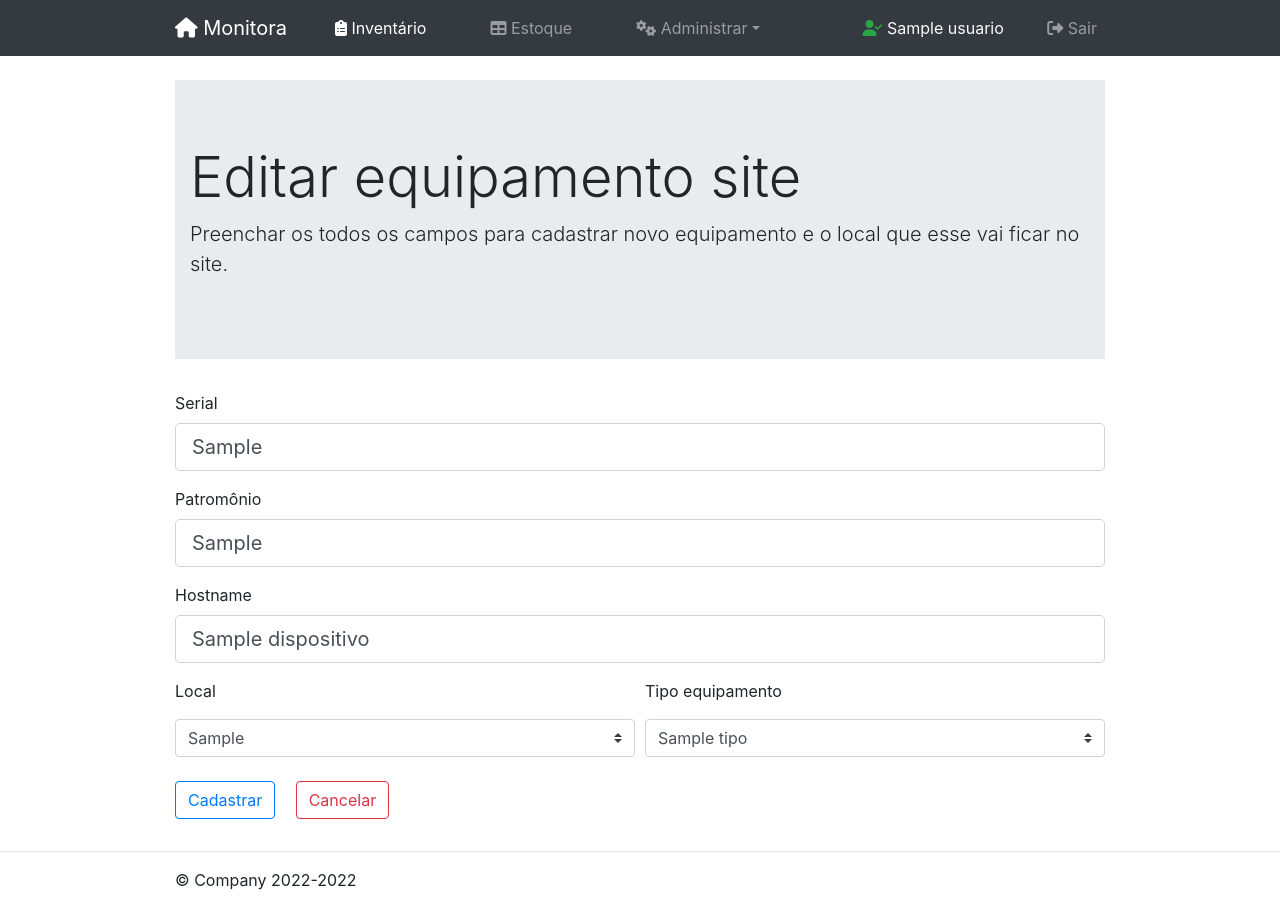
After one commit to jesiqueira/monitora, a Flask app: page /equipamento/1/editar in a window 1280 px wide. The commit adds this page. Run offline with Flask 2, Linux system fonts and the light colour scheme; a user stored in the database is signed in; tables that the repository leaves empty hold one stand-in row (values such as "Sample post"); some libraries are stand-ins or nearby versions.

Commit message:
criado rota para editar equipamentos

```diff
--- a/app/controllers/equipamento/routes.py
+++ b/app/controllers/equipamento/routes.py
@@ -1,5 +1,4 @@
-from distutils.log import ERROR
-from flask import render_template, Blueprint, flash, redirect, url_for
+from flask import render_template, Blueprint, flash, redirect, url_for, request
 from flask_login import login_required
 from app.controllers.equipamento.form_disposivo import DispositivosForm, TipoDispositivoForm
 from app.models.bdMonitora import Local, Tipo, Dispositivo, Site
@@ -40,6 +39,26 @@ def novo_equipamento():
 
     return render_template('create_equipamento.html', title='Novo Equipamento', form=form)
 
+@equipamento.route('/equipamento/<int:id>/editar', methods=['GET', 'POST'])
+@login_required
+def editarEquipamento(id):
+    form = DispositivosForm()
+    equipamentos = db.session.query(Dispositivo.id, Dispositivo.serial, Dispositivo.patrimonio, Dispositivo.hostname, Local.localizadoEm, Tipo.tipoNome).join(Local, Local.id == Dispositivo.idLocal).join(Tipo, Tipo.id == Dispositivo.idTipo).filter(Dispositivo.id == id).first()
+
+    if form.validate_on_submit():
+        flash('Cadastro atualizado com sucesso', 'success')
+        return redirect(url_for('equipamento.viewEqupamento'))
+
+    elif request.method == 'GET':
+        form.serial.data = equipamentos.serial
+        form.patrimonio.data = equipamentos.patrimonio
+        form.hostname.data = equipamentos.hostname
+        form.selection.data = equipamentos.localizadoEm
+        form.tipoDispositivo.data = equipamentos.tipoNome
+
+    return render_template('update_equipamento.html', title='Editar Equipamento', legenda = 'Editar equipamento site', form=form)
+
+
 @equipamento.route('/equipamento/view')
 def viewEqupamento():
     tipoEquipamentos = Tipo.query.all()
--- a/app/templates/listagem.html
+++ b/app/templates/listagem.html
@@ -47,7 +47,7 @@
           <td>{{equipamento.hostname}}</td>
           <td>{{equipamento.localizadoEm}}</td>
           <td>{{equipamento.tipoNome}}</td>
-          <td><a class="btn btn-info" href="#" role="button"><i class="fa-solid fa-pen-to-square"></i> Editar</a></td>
+          <td><a class="btn btn-info" href="{{url_for('equipamento.editarEquipamento', id=equipamento.id)}}" role="button"><i class="fa-solid fa-pen-to-square"></i> Editar</a></td>
         </tr>
         {% endfor %}
       </tbody>
--- /dev/null
+++ b/app/templates/update_equipamento.html
@@ -0,0 +1,89 @@
+{% extends "layout2.html" %}
+{% block content %}
+  <header>
+    <div class="jumbotron jumbotron-fluid mt-4">
+      <div class="container">
+        <h1 class="display-4">{{legenda}}</h1>
+        <p class="lead">Preenchar os todos os campos para cadastrar novo equipamento e o local que esse vai ficar no site.</p>
+      </div>
+    </div>
+  </header>
+  <div class="content-section mt-4">
+    <form method="POST" action="">
+      {{ form.hidden_tag() }}
+      <fieldset class="form-group">
+        <!-- <legend class="border-bottom mb-4">Cadastrar Novo Equipamento Site</legend> -->
+        <div class="form-group">
+          {{ form.serial.label(class='form-control-label') }}
+          {% if form.serial.errors %}
+            {{ form.serial(class='form-control form-control-lg is-invalid')}}
+            <div class="invalid-feedback">
+              {% for error in form.serial.errors %}
+                <span>{{ error }}</span>
+              {% endfor %}
+            </div>
+          {% else %}
+            {{ form.serial(class='form-control form-control-lg',placeholder='Ex.: XTPOQ1V1')}}
+          {% endif %}
+        </div>
+        <div class="form-group">
+          {{ form.patrimonio.label(class='form-control-label') }}
+          {% if form.patrimonio.errors %}
+            {{ form.patrimonio(class='form-control form-control-lg is-invalid')}}
+            <div class="invalid-feedback">
+              {% for error in form.patrimonio.errors %}
+                <span>{{ error }}</span>
+              {% endfor %}
+            </div>
+          {% else %}
+            {{ form.patrimonio(class='form-control form-control-lg', placeholder='Ex.: MSG00000001234')}}
+          {% endif %}
+        </div>
+        <div class="form-group">
+          {{ form.hostname.label(class='form-control-label') }}
+          {% if form.hostname.errors %}
+            {{ form.hostname(class='form-control form-control-lg is-invalid')}}
+            <div class="invalid-feedback">
+              {% for error in form.hostname.errors %}
+                <span>{{ error }}</span>
+              {% endfor %}
+            </div>
+          {% else %}
+            {{ form.hostname(class='form-control form-control-lg', placeholder='Ex.: PBR001150-M1234')}}
+          {% endif %}
+        </div>
+        <div class="form-row">
+          <div class="col-6">
+            {{form.selection.label(class="form-group mr-2")}}
+            {% if form.selection.errors %}
+              {{form.selection(class='custom-select mr-sm-2 is-invalid')}}
+              <div class="invalid-feedback">
+                {% for error in form.selection.errors %}
+                  <span>{{ error }}</span>
+                {% endfor %}
+              </div>
+            {% else %}
+              {{ form.selection(class='custom-select')}}
+            {% endif %}
+          </div>
+          <div class="col-6">
+            {{form.tipoDispositivo.label(class='form-group mr-2')}}
+            {{form.tipoDispositivo(class='custom-select mr-sm-2')}}
+          </div>
+          <!-- <div class="form-check form-check-inlinee mt-4">
+            {% for i in form.tipoDispositivo %}
+              {{i}}
+              {{i.label(class='form-check-label')}}
+              &nbsp;&nbsp;
+            {% endfor %}
+          </div> -->
+
+        </div>
+        <div class="form-group mt-4">
+          {{ form.submit(class='btn btn-outline-primary')}}
+          <a href="{{url_for('equipamento.listagem')}}" class="btn btn-outline-danger ml-3">Cancelar</a>
+        </div>
+      </fieldset>
+    </form>
+  </div>
+{% endblock content %}
```
